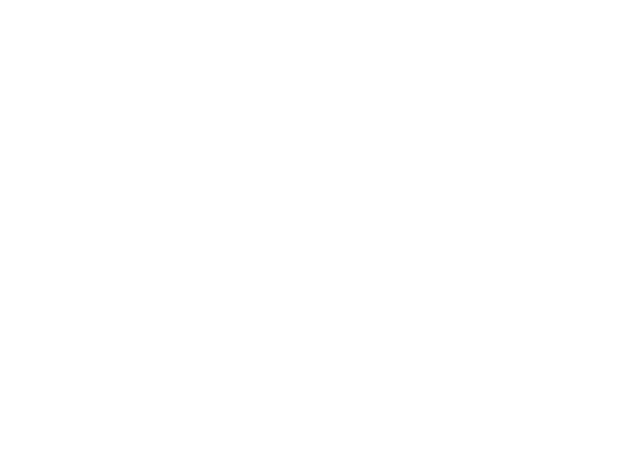
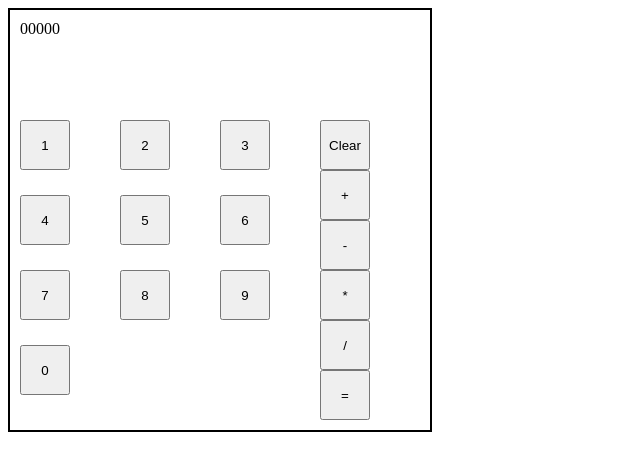
Before and after one commit to bean2028/calculator, a plain HTML site: page index.html in a window 1280 px wide. Shown: the whole page, without its empty margins (0-640 px from the left). Drawn offline with Linux system fonts and the light colour scheme.

Commit message:
Add calculator buttons and display

```diff
--- a/css/style.css
+++ b/css/style.css
@@ -0,0 +1,28 @@
+#calculator {
+    border: solid 2px black;
+    padding: 10px;
+    display: grid;
+    height: 400px;
+    width: 400px;
+    grid-template-columns: 300px 100px;
+    grid-template-rows: 100px 300px;
+}
+
+#display {
+    grid-column: 1 / 3;
+}
+
+#output {
+    margin: 0px;
+}
+
+#numbers {
+    display: grid;
+    grid-template-columns: repeat(3, 100px);
+    grid-template-rows: repeat(4, 75px);
+}
+
+button {
+    height: 50px;
+    width: 50px;
+}
--- a/index.html
+++ b/index.html
@@ -7,6 +7,30 @@
         <link rel="stylesheet" href="css/style.css">
     </head>
     <body>
-
+        <div id="calculator">
+            <div id="display">
+                <p id="output">00000</p>
+            </div>
+            <div id="numbers">
+                <button id="one">1</button>
+                <button id="two">2</button>
+                <button id="three">3</button>
+                <button id="four">4</button>
+                <button id="five">5</button>
+                <button id="six">6</button>
+                <button id="seven">7</button>
+                <button id="eight">8</button>
+                <button id="nine">9</button>
+                <button id="zero">0</button>
+            </div>
+            <div id="operators">
+                <button id="clear">Clear</button>
+                <button id="add">+</button>
+                <button id="subtract">-</button>
+                <button id="multiply">*</button>
+                <button id="divide">/</button>
+                <button id="equals">=</button>
+            </div>
+        </div>
     </body>
 </html>
```
